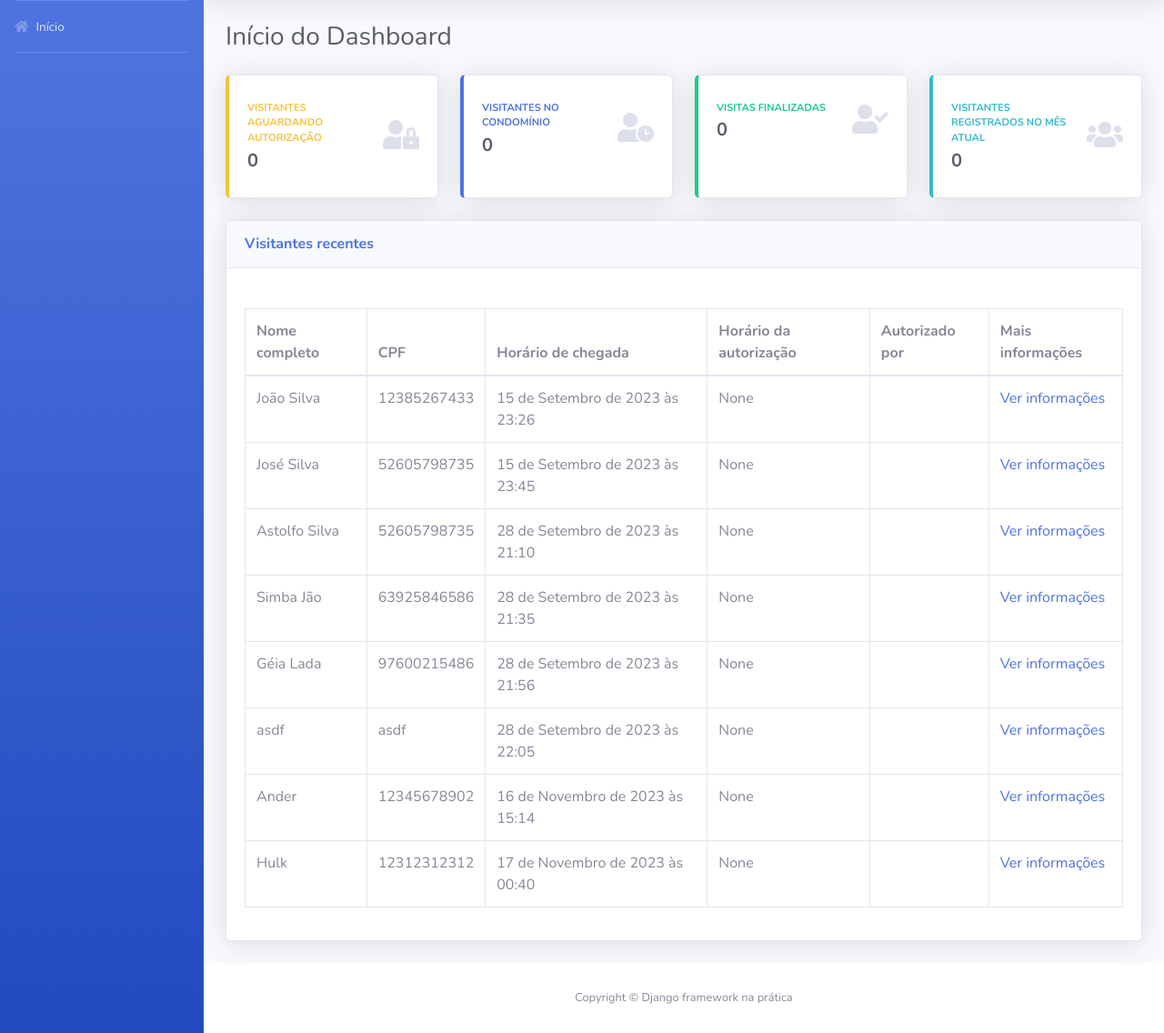
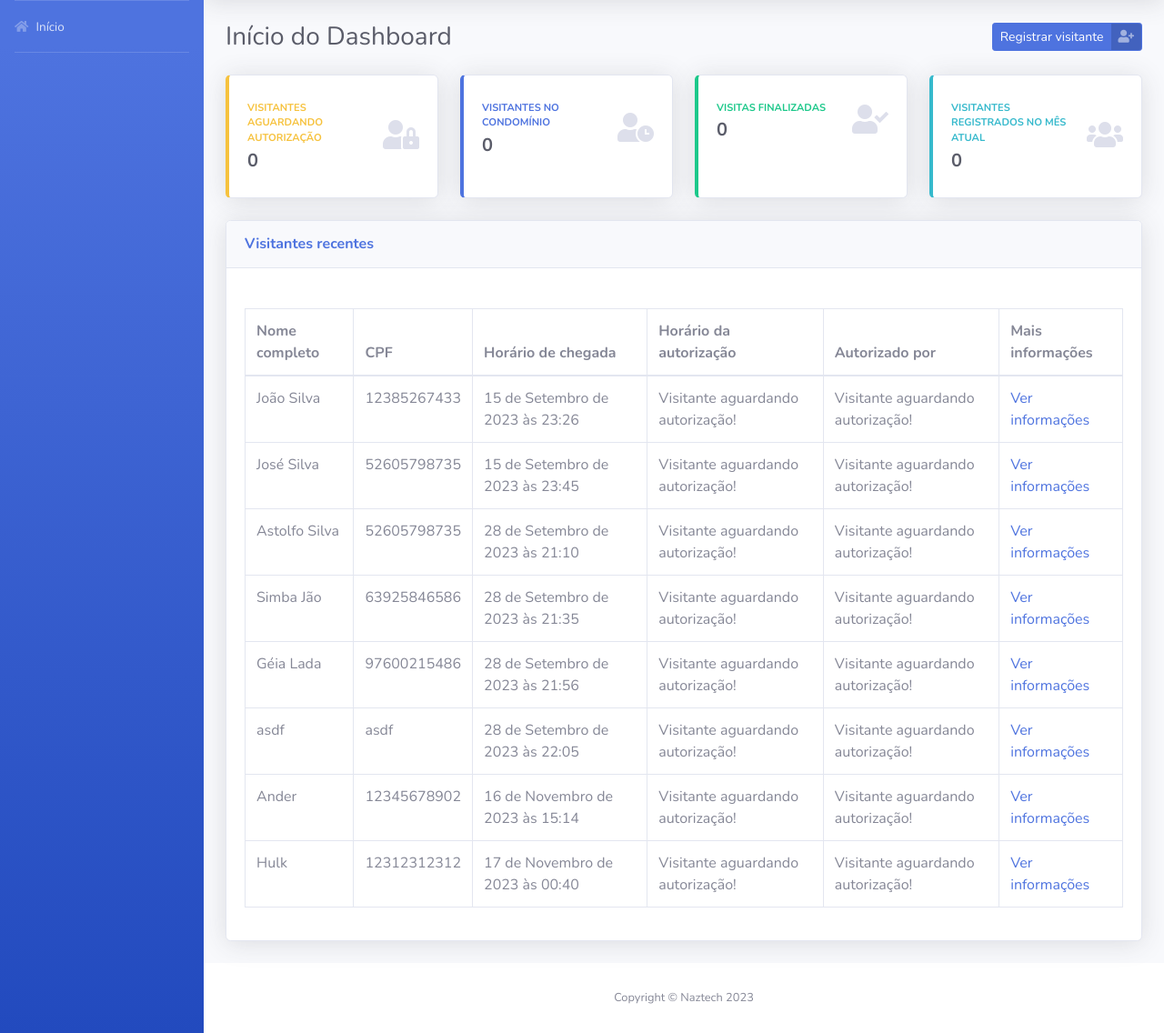
Before and after one commit to AndrePassaes/visitors_control, a Django app: page / in a window 1280 px wide. Shown: the part 70-1206 px from the top of the page at 91% size. Run offline with Django 4.2, Linux system fonts and the light colour scheme; data comes from the database, SQL or seed files in the repository; both versions use the stored data as it was after the commit; some libraries are stand-ins or nearby versions.

Commit message:
Update templates base, index and visitor_information and visitantes models

```diff
--- a/templates/base.html
+++ b/templates/base.html
@@ -8,7 +8,7 @@
         <meta http-equiv="X-UA-Compatible" content="IE=edge">
         <meta name="viewport" content="width=device-width, initial-scale=1, shrink-to-fit=no">
 
-        <title>Controle de Visitantes | Django Framework na prática</title>
+        <title>Controle de Visitantes | Naztech</title>
 
         <link href="https://fonts.googleapis.com/css?family=Nunito:200,200i,300,300i,400,400i,600,600i,700,700i,800,800i,900,900i" rel="stylesheet">
 
@@ -30,7 +30,7 @@
                 <hr class="sidebar-divider my-0">
 
                 <li class="nav-item">
-                    <a class="nav-link" href="#">
+                    <a class="nav-link" href="{% url "index" %}">
                         <i class="fas fa-home"></i>
                         <span>Início</span>
                     </a>
@@ -69,7 +69,7 @@
                     <footer class="sticky-footer bg-white">
                         <div class="container my-auto">
                             <div class="copyright text-center my-auto">
-                                <span>Copyright © Django framework na prática</span>
+                                <span>Copyright © Naztech 2023</span>
                             </div>
                         </div>
                     </footer>
--- a/templates/index.html
+++ b/templates/index.html
@@ -5,7 +5,17 @@
 <div class="container-fluid">
     <div class="d-sm-flex align-items-center justify-content-between mb-4">
         <h1 class="h3 mb-0 text-gray-800">{{nome_pagina}}</h1>
+
+        <a href="{% url "visitor_registration" %}" class="btn btn-primary btn-icon-split btn-sm">
+            <span class="text">Registrar visitante</span>
+
+            <span class="icon text-white-50">
+                <i class="fas fa-user-plus"></i>
+            </span>
+        </a>
     </div>
+
+
 
     {% if messages %}
         {% for message in messages %}
@@ -106,10 +116,10 @@
                                 <td>{{ visitor.full_name }}</td>
                                 <td>{{ visitor.cpf }}</td>
                                 <td>{{ visitor.arrival_time }}</td>
-                                <td>{{ visitor.leave_time }}</td>
-                                <td>{{ visitor.responsible_resident }}</td>
+                                <td>{{ visitor.get_authorization_time }}</td>
+                                <td>{{ visitor.get_responsible_resident }}</td>
                                 <td>
-                                    <a href="#">
+                                    <a href="{% url "visitor_information" id=visitor.id %}">
                                         Ver informações
                                     </a>
                                 </td>
--- a/visitantes/models.py
+++ b/visitantes/models.py
@@ -64,6 +64,30 @@ class Visitor(models.Model):
         on_delete=models.PROTECT
     )
 
+    def get_leave_time(self):
+        if self.leave_time:
+            return self.leave_time
+
+        return "Horário de saída não registrado"
+
+    def get_authorization_time(self):
+        if self.authorization_time:
+            return self.authorization_time
+
+        return "Visitante aguardando autorização!"
+
+    def get_responsible_resident(self):
+        if self.responsible_resident:
+            return self.responsible_resident
+
+        return "Visitante aguardando autorização!"
+
+    def get_license_plate(self):
+        if self.license_plate:
+            return self.license_plate
+
+        return "Veículo não registrado"
+
     class Meta:
         verbose_name = "Visitor"
         verbose_name_plural = "Visitors"
```
Also changed, not shown: templates/visitor_information.html (+4 -4 lines), db.sqlite3, visitantes/migrations/0003_alter_visitor_house_number.py (added).
